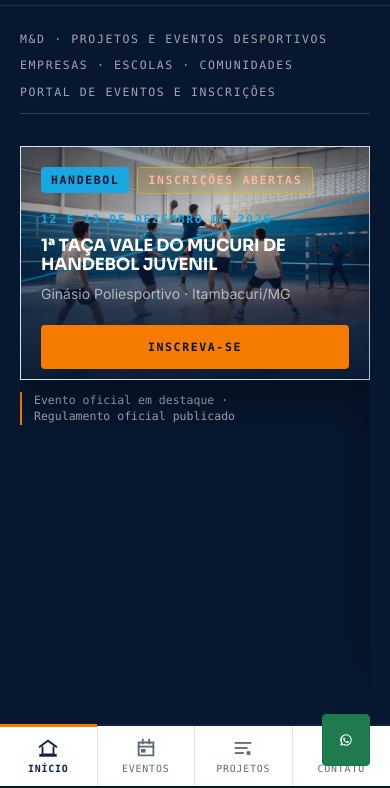
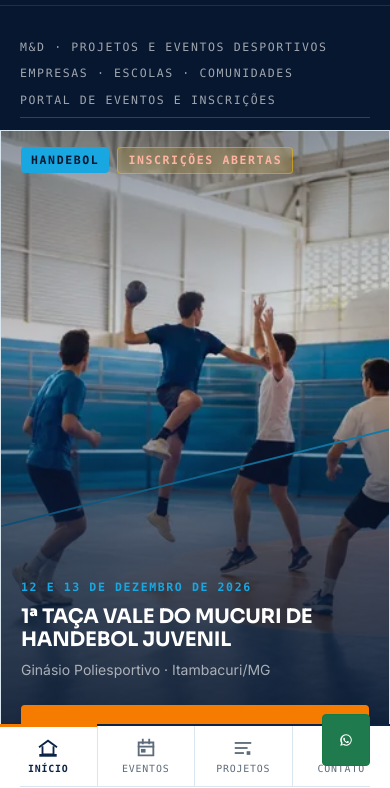
Before and after one commit to parachoqu/MD, a website with bundled scripts: page md/index.html in a window 390 px wide. Shown: the part 58-846 px from the top of the page. Built offline with nearby package versions, Linux system fonts and the light colour scheme; files whose address does not match are found by name.

Commit message:
feat(home): evento na hero ocupando toda a viewport

```diff
--- a/md/css/mobile.css
+++ b/md/css/mobile.css
@@ -672,8 +672,20 @@
      ========================================================== */
 
   .hero {
-    padding-top: calc(var(--header-height) + var(--space-20));
-    padding-bottom: var(--space-32);
+    height: 100vh;
+    height: 100dvh;
+    min-height: 100dvh;
+    padding-top: var(--header-height);
+    padding-bottom: 0;
+    display: flex;
+    flex-direction: column;
+  }
+
+  .hero__inner {
+    flex: 1;
+    display: flex;
+    flex-direction: column;
+    min-height: 0;
   }
 
   .hero__meta {
@@ -681,7 +693,7 @@
   }
 
   .hero__dots {
-    margin-top: var(--space-4);
+    bottom: calc(var(--md-tabbar-total) + var(--space-16));
   }
 
   .hero-card__title--display {
@@ -695,17 +707,14 @@
     font-size: 1rem;
   }
 
-  /* O overlay carrega ~205px de conteúdo ancorado ao rodapé (selos, data,
-     título, local e o botão), altura que não encolhe com a tela. No
-     telefone só o quadrado deixa foto acima desse bloco; conforme a
-     largura cresce o card pode abrir sem espremer a imagem. */
   .hero__slide {
-    --hero-card-ratio: 1 / 1;
+    height: 100%;
+    min-height: 0;
   }
 
   @media (min-width: 480px) {
     .hero__slide {
-      --hero-card-ratio: 4 / 3;
+      height: 100%;
     }
   }
 
@@ -713,6 +722,13 @@
      a sombra projetada some, como nas demais superfícies planas. */
   .hero-card {
     box-shadow: none;
+    height: 100%;
+    min-height: 0;
+  }
+
+  .hero-card--event {
+    height: 100%;
+    min-height: 0;
   }
 
   /* A quadra sai do celular. De 768px para cima o card sobra 170px a 313px
@@ -725,21 +741,20 @@
     display: none;
   }
 
-  /* O texto é ancorado ao rodapé, então sua distância até a base do card
-     não muda com a proporção - mas paradas em % mudam. Com o card baixo a
-     data em ciano caía na faixa translúcida, sobre a parede clara da
-     quadra, em 3,17:1. Paradas em px prendem o escurecimento ao bloco de
-     texto e seguram 5,2:1 ou mais de 320px a 767px. */
   .hero-card__overlay {
-    padding: var(--space-16);
+    padding: 0;
+  }
+
+  .hero-card__container {
+    padding: var(--space-16) var(--space-16) calc(var(--md-tabbar-total) + 72px);
   }
 
   .hero-card--event .hero-card__overlay {
     background: linear-gradient(
       0deg,
-      rgba(7, 23, 47, 0.97) 0,
-      rgba(7, 23, 47, 0.9) 190px,
-      rgba(7, 23, 47, 0.12) 250px,
+      rgba(7, 23, 47, 0.98) 0%,
+      rgba(7, 23, 47, 0.9) 210px,
+      rgba(7, 23, 47, 0.15) 340px,
       rgba(7, 23, 47, 0.5) 100%
     );
   }
@@ -750,7 +765,7 @@
   }
 
   .hero-card--event .hero-card__title {
-    font-size: 1.05rem;
+    font-size: 1.25rem;
   }
 
   /* O card do evento inteiro já é clicável por .hero-card__link: no toque o
@@ -774,13 +789,12 @@
     display: flex;
     justify-content: center;
     width: 100%;
-    min-height: 44px;
+    min-height: 48px;
     padding-block: 12px;
   }
 
   .hero__note {
-    max-width: none;
-    font-size: 0.7rem;
+    display: none;
   }
 
   @media (max-width: 359px) {
--- a/md/css/sections.css
+++ b/md/css/sections.css
@@ -197,11 +197,33 @@
 
 /* --- Hero -------------------------------------------------------------- */
 .hero {
-  padding-top: calc(var(--header-height) + var(--space-32));
-  padding-bottom: var(--space-64);
+  position: relative;
+  min-height: 100vh;
+  min-height: 100dvh;
+  height: 100vh;
+  height: 100dvh;
+  padding-top: var(--header-height);
+  padding-bottom: 0;
+  display: flex;
+  flex-direction: column;
   background: var(--structure-deep);
   color: var(--on-dark);
   overflow: hidden;
+}
+
+.hero__inner {
+  display: flex;
+  flex-direction: column;
+  flex: 1;
+  width: 100%;
+  min-height: 0;
+  position: relative;
+}
+
+.hero__meta-wrap {
+  width: 100%;
+  flex-shrink: 0;
+  z-index: 3;
 }
 
 .hero__meta {
@@ -209,8 +231,8 @@
   flex-wrap: wrap;
   justify-content: space-between;
   gap: var(--space-8) var(--space-24);
-  padding-bottom: var(--space-12);
-  margin-bottom: clamp(var(--space-32), 5vw, var(--space-64));
+  padding-bottom: var(--space-8);
+  margin-block: var(--space-8) var(--space-12);
   border-bottom: var(--line-soft) solid var(--on-dark-line);
   color: var(--on-dark-muted);
   font-family: var(--font-mono);
@@ -221,11 +243,20 @@
 
 .hero__carousel {
   position: relative;
+  flex: 1;
+  display: flex;
+  flex-direction: column;
+  width: 100%;
+  min-height: 0;
 }
 
 .hero__track {
   display: flex;
-  align-items: start;
+  align-items: stretch;
+  flex: 1;
+  width: 100%;
+  height: 100% !important;
+  min-height: 0;
   overflow-x: auto;
   scroll-snap-type: x mandatory;
   /* Contém o gesto na trilha: sem isto o swipe que chega ao fim do
@@ -233,10 +264,6 @@
   overscroll-behavior-x: contain;
   -webkit-overflow-scrolling: touch;
   scrollbar-width: none;
-  /* Altura do slide ativo, escrita por js/hero-carousel.js. Sem o script
-     (ou sem ResizeObserver) o valor não existe e a trilha volta a `auto`. */
-  height: var(--hero-track-h, auto);
-  transition: height var(--motion-step) var(--ease-out);
 }
 
 .hero__track::-webkit-scrollbar {
@@ -254,24 +281,23 @@
 }
 
 .hero__slide {
-  /* Token no slide, não no card: os dois slides o leem, cada breakpoint
-     redefine um valor só e ninguém disputa especificidade. */
-  --hero-card-ratio: 21 / 9;
   flex: 0 0 100%;
-  min-width: 0;
+  width: 100%;
+  height: 100%;
+  min-height: 0;
+  display: flex;
+  flex-direction: column;
+  position: relative;
   scroll-snap-align: start;
   scroll-snap-stop: always;
 }
 
-/* Os dois slides são o mesmo card: fotografia num, desenho no outro.
-   Mesma moldura, mesma proporção, mesmas zonas - por isso compartilham
-   estas regras em vez de terem cada um a sua cópia. */
 .hero__slide--visual,
 .hero__slide--content {
-  display: grid;
-  gap: var(--space-12);
-  align-content: center;
-  justify-items: start;
+  display: flex;
+  flex-direction: column;
+  align-content: stretch;
+  justify-items: stretch;
 }
 
 .hero__title-strong {
@@ -294,56 +320,54 @@
 
 .hero-card {
   position: relative;
-  display: block;
-  border-color: var(--on-dark-line);
+  flex: 1;
+  display: flex;
+  flex-direction: column;
+  width: 100%;
+  height: 100%;
+  min-height: 0;
+  border: none;
+  border-radius: 0;
   text-decoration: none;
   overflow: hidden;
-  box-shadow: 0 16px 48px rgba(0, 0, 0, 0.35);
-  transition: border-color var(--motion-feedback) var(--ease-out),
-    box-shadow var(--motion-feedback) var(--ease-out),
-    transform var(--motion-feedback) var(--ease-out);
+  box-shadow: none;
 }
 
 .hero-card img {
+  position: absolute;
+  inset: 0;
   width: 100%;
   height: 100%;
   object-fit: cover;
-  transition: transform 0.5s var(--ease-out);
+  object-position: center 36%;
+  transition: transform 0.6s var(--ease-out);
 }
 
-/* As duas variantes vêm depois da regra base de propósito: `display`,
-   `aspect-ratio` e fundo são redefinidos aqui, e com a mesma especificidade
-   quem fica por último vence. Invertida, a ordem devolvia `display: block`
-   ao card de manifesto e derrubava o piso de altura. */
-
-/* A proporção viaja como token para que cada breakpoint só a redefina,
-   em vez de disputar especificidade com um seletor de duas classes. */
 .hero-card--event {
-  aspect-ratio: var(--hero-card-ratio, 21 / 9);
+  aspect-ratio: unset;
   width: 100%;
-  max-width: 100%;
+  height: 100%;
+  min-height: 0;
+  background: var(--structure-deep);
 }
 
-/* O card de manifesto não pode ser cortado como uma foto: o texto tem de
-   caber. A proporção entra como piso, num item de grade que só empresta
-   altura - quando o conteúdo passa disso (telas estreitas), a linha cresce
-   e o card acompanha em vez de recortar o rodapé. */
 .hero-card--statement {
-  display: grid;
+  aspect-ratio: unset;
   width: 100%;
+  height: 100%;
+  min-height: 0;
+  display: flex;
+  flex-direction: column;
   background-color: var(--structure-deep);
   background-image: linear-gradient(var(--on-dark-surface), var(--on-dark-surface));
 }
 
 .hero-card--statement::before {
-  content: "";
-  grid-area: 1 / 1;
-  align-self: start;
-  aspect-ratio: var(--hero-card-ratio, 21 / 9);
+  display: none;
 }
 
 .hero-card--statement .hero-card__overlay {
-  grid-area: 1 / 1;
+  height: 100%;
 }
 
 /* Sem .kinetic-line aqui, de propósito: sobre a foto a diagonal é o único
@@ -362,28 +386,13 @@
   height: 100%;
   color: var(--on-dark-line);
   pointer-events: none;
-  /* O canto inferior esquerdo é onde moram as duas linhas em mono: o olho
-     ciano e o link de ação. Contra o fundo do card elas medem 5,6:1 e 5,7:1,
-     mas um traço da quadra atravessando derruba o pixel local para 3,2:1.
-     A máscara apaga o desenho exatamente ali - onde ele já ficava escondido
-     atrás do h1 - e o mantém inteiro no resto do card. Sem suporte a mask a
-     quadra volta inteira, que é o pior caso descrito acima, não uma quebra. */
   -webkit-mask-image: radial-gradient(58% 78% at 0% 100%, transparent 0 72%, #000 100%);
   mask-image: radial-gradient(58% 78% at 0% 100%, transparent 0 72%, #000 100%);
 }
 
-/* O realce de card inteiro pertence só ao slide do evento, que é um link
-   do topo ao rodapé. O de manifesto não leva a lugar nenhum sozinho: levantá-lo
-   no hover prometeria um clique que não existe. */
 @media (hover: hover) and (pointer: fine) {
-  .hero-card--event:hover {
-    border-color: var(--action);
-    box-shadow: 0 20px 52px rgba(0, 0, 0, 0.5), 0 0 0 1px var(--action);
-    transform: translateY(-3px);
-  }
-
   .hero-card--event:hover img {
-    transform: scale(1.04);
+    transform: scale(1.02);
   }
 }
 
@@ -394,31 +403,41 @@
 }
 
 .hero-card__overlay {
+  position: absolute;
+  inset: 0;
+  display: flex;
+  flex-direction: column;
+  z-index: 2;
+  padding: 0;
+  pointer-events: none;
+}
+
+.hero-card--event .hero-card__overlay {
+  background: linear-gradient(
+    180deg,
+    rgba(7, 23, 47, 0.45) 0%,
+    rgba(7, 23, 47, 0.08) 35%,
+    rgba(7, 23, 47, 0.72) 65%,
+    rgba(7, 23, 47, 0.96) 100%
+  );
+}
+
+.hero-card__container {
   display: flex;
   flex-direction: column;
   justify-content: space-between;
-  /* Com space-between o gap vira piso: quando o conteúdo enche o card
-     (telas estreitas), os selos ainda não encostam no bloco de texto. */
-  gap: var(--space-16);
-  padding: var(--space-20);
-  z-index: 2;
+  height: 100%;
+  width: 100%;
+  max-width: 1240px;
+  margin-inline: auto;
+  padding-inline: var(--gutter);
+  padding-block: clamp(var(--space-16), 3vw, var(--space-32)) clamp(var(--space-32), 6vw, var(--space-64));
+  box-sizing: border-box;
 }
 
-/* Sobre foto o texto precisa de um escurecimento; sobre o desenho da quadra,
-   não - lá o fundo já é o azul da seção e o traço vive a 18% de branco. */
-.hero-card--event .hero-card__overlay {
-  position: absolute;
-  inset: 0;
-  background: linear-gradient(
-    180deg,
-    rgba(7, 23, 47, 0.5) 0%,
-    rgba(7, 23, 47, 0.08) 35%,
-    rgba(7, 23, 47, 0.82) 70%,
-    rgba(7, 23, 47, 0.96) 100%
-  );
-  /* Deixa o clique/hover passar para .hero-card__link por baixo;
-     só o botão de inscrição (pointer-events:auto) reage a eventos aqui dentro. */
-  pointer-events: none;
+.hero-card__badges,
+.hero-card__body {
+  pointer-events: auto;
 }
 
 .hero-card__badges {
@@ -549,12 +568,12 @@
   display: flex;
   flex-wrap: wrap;
   align-items: center;
-  justify-content: space-between;
-  gap: var(--space-12);
-  margin-top: var(--space-8);
+  gap: var(--space-16);
+  margin-top: var(--space-12);
 }
 
 .hero-card__cta {
+  order: -1;
   position: relative;
   z-index: 1;
   pointer-events: auto;
@@ -597,48 +616,20 @@
 }
 
 .hero__note {
-  max-width: 40ch;
-  padding-left: var(--space-12);
-  border-left: var(--line-strong) solid var(--action);
-  color: var(--on-dark-muted);
-  font-family: var(--font-mono);
-  font-size: var(--text-meta);
-  line-height: 1.45;
+  display: none;
 }
 
-/* A nota do manifesto carrega dois destinos em vez de uma frase: a medida de
-   leitura de 40ch a quebraria no separador. */
-.hero__slide--content .hero__note {
-  max-width: none;
-}
-
-/* O padding vertical é o que transforma uma linha de 17px num alvo de toque
-   de 44px sem tirar os links do fluxo do parágrafo. */
-.hero__note a {
-  display: inline-block;
-  padding-block: 14px;
-  color: var(--on-dark-link);
-  text-decoration-color: var(--on-dark-line);
-  text-underline-offset: 3px;
-  transition: color var(--motion-feedback) var(--ease-out),
-    text-decoration-color var(--motion-feedback) var(--ease-out);
-}
-
-@media (hover: hover) and (pointer: fine) {
-  .hero__note a:hover {
-    color: var(--motion);
-    text-decoration-color: var(--motion);
-  }
-}
-
-/* O alvo de 44px já embute 18px de folga acima do traço: a margem conta
-   só o que falta para o respiro pretendido, não os 24px cheios. */
 .hero__dots {
+  position: absolute;
+  bottom: var(--space-24);
+  left: 50%;
+  transform: translateX(-50%);
   display: flex;
   justify-content: center;
   align-items: center;
   gap: var(--space-4);
-  margin-top: var(--space-8);
+  margin: 0;
+  z-index: 5;
 }
 
 /* O botão inteiro é o alvo de toque; o traço visual mora no ::before.
--- a/md/index.html
+++ b/md/index.html
@@ -81,12 +81,14 @@
     <!-- Visão Principal Consolidada (Home e Catálogo de Inscrições) -->
     <div id="mainViews" class="main-views">
     <section class="hero" id="inicio" aria-labelledby="heroTitle">
-      <div class="container hero__inner">
+      <div class="hero__inner">
+        <div class="container hero__meta-wrap">
           <p class="hero__meta">
             <span>M&amp;D · Projetos e Eventos Desportivos</span>
             <span>Empresas · Escolas · Comunidades</span>
             <span>Portal de eventos e inscrições</span>
           </p>
+        </div>
 
         <div class="hero__carousel" data-hero-carousel>
           <div class="hero__track" data-hero-track tabindex="0" role="group" aria-roledescription="carousel" aria-label="Destaque: 1ª Taça Vale do Mucuri de Handebol Juvenil">
@@ -95,11 +97,12 @@
                 <a class="hero-card__link" href="?evento=taca-vale-handebol-2026" aria-label="Ver regulamento e detalhes da 1ª Taça Vale do Mucuri de Handebol Juvenil"></a>
                 <img src="assets/img/generated/evento-taca-vale-handebol-junior-ficticio.webp"
                      srcset="assets/img/generated/evento-taca-vale-handebol-junior-ficticio-768.webp 768w, assets/img/generated/evento-taca-vale-handebol-junior-ficticio-1152.webp 1152w, assets/img/generated/evento-taca-vale-handebol-junior-ficticio.webp 1536w"
-                     sizes="(max-width: 767px) calc(100vw - 32px), (max-width: 1199px) 90vw, 1240px"
+                     sizes="100vw"
                      alt="1ª Taça Vale do Mucuri de Handebol Juvenil em Itambacuri/MG" width="1536" height="1024"
                      fetchpriority="high" decoding="async">
                 <span class="kinetic-line hero__line" aria-hidden="true"></span>
                 <div class="hero-card__overlay">
+                  <div class="container hero-card__container">
                     <div class="hero-card__badges">
                       <span class="hero-card__badge hero-card__badge--solid">Handebol</span>
                       <span class="hero-card__badge hero-card__badge--status">Inscrições abertas</span>
@@ -114,6 +117,7 @@
                           <span aria-hidden="true">→</span>
                         </span>
                         <a class="hero-card__cta" href="#inscricoes">Inscreva-se</a>
+                      </div>
                     </div>
                   </div>
                 </div>
@@ -146,6 +150,7 @@
                   </g>
                 </svg>
                 <div class="hero-card__overlay">
+                  <div class="container hero-card__container">
                     <div class="hero-card__badges">
                       <span class="hero-card__badge hero-card__badge--solid">Projetos e eventos</span>
                     </div>
@@ -162,6 +167,7 @@
                           <span aria-hidden="true">→</span>
                         </a>
                         <a class="hero-card__cta" href="#inscricoes">Inscreva-se</a>
+                      </div>
                     </div>
                   </div>
                 </div>
--- a/md/js/hero-carousel.js
+++ b/md/js/hero-carousel.js
@@ -31,14 +31,16 @@ export function initHeroCarousel() {
   function syncHeight() {
     const slide = slides[activeIndex];
     if (!slide) return;
-    track.style.setProperty("--hero-track-h", `${slide.scrollHeight}px`);
+    const parentH = track.parentElement ? track.parentElement.clientHeight : 0;
+    const h = Math.max(slide.scrollHeight, parentH);
+    track.style.setProperty("--hero-track-h", `${h}px`);
   }
 
-  function goToSlide(index) {
+  function goToSlide(index, instant = false) {
     activeIndex = index;
     track.scrollTo({
       left: index * track.clientWidth,
-      behavior: reduceMotion ? "auto" : "smooth",
+      behavior: instant || reduceMotion ? "auto" : "smooth",
     });
     syncHeight();
   }
@@ -99,6 +101,14 @@ export function initHeroCarousel() {
 
   enableMouseDrag(track, syncHeight);
   syncHeight();
+
+  try {
+    const urlParams = new URLSearchParams(window.location.search);
+    const requestedSlide = parseInt(urlParams.get("slide"), 10);
+    if (!isNaN(requestedSlide) && requestedSlide >= 0 && requestedSlide < slides.length) {
+      goToSlide(requestedSlide, true);
+    }
+  } catch {}
 }
 
 function enableMouseDrag(track, syncHeight) {
```
Lines whose indentation alone changed are shown as unchanged.
